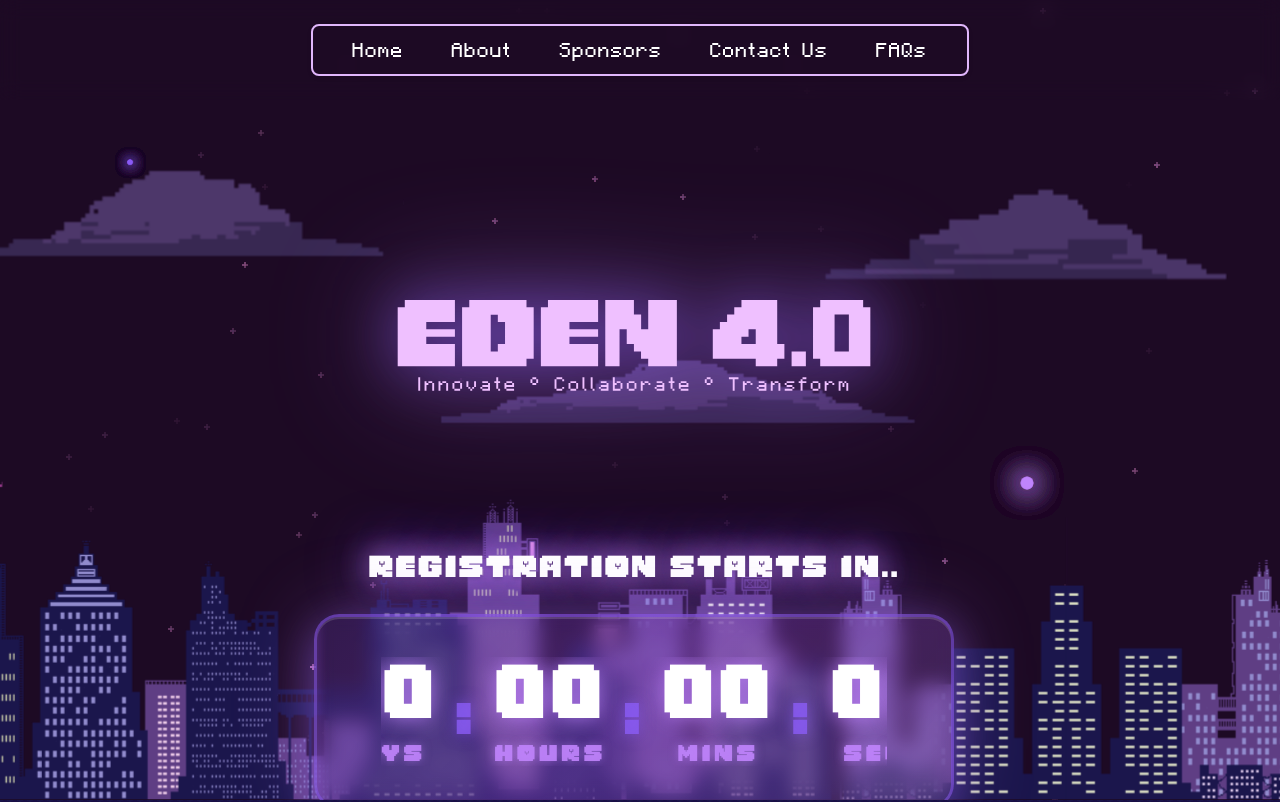
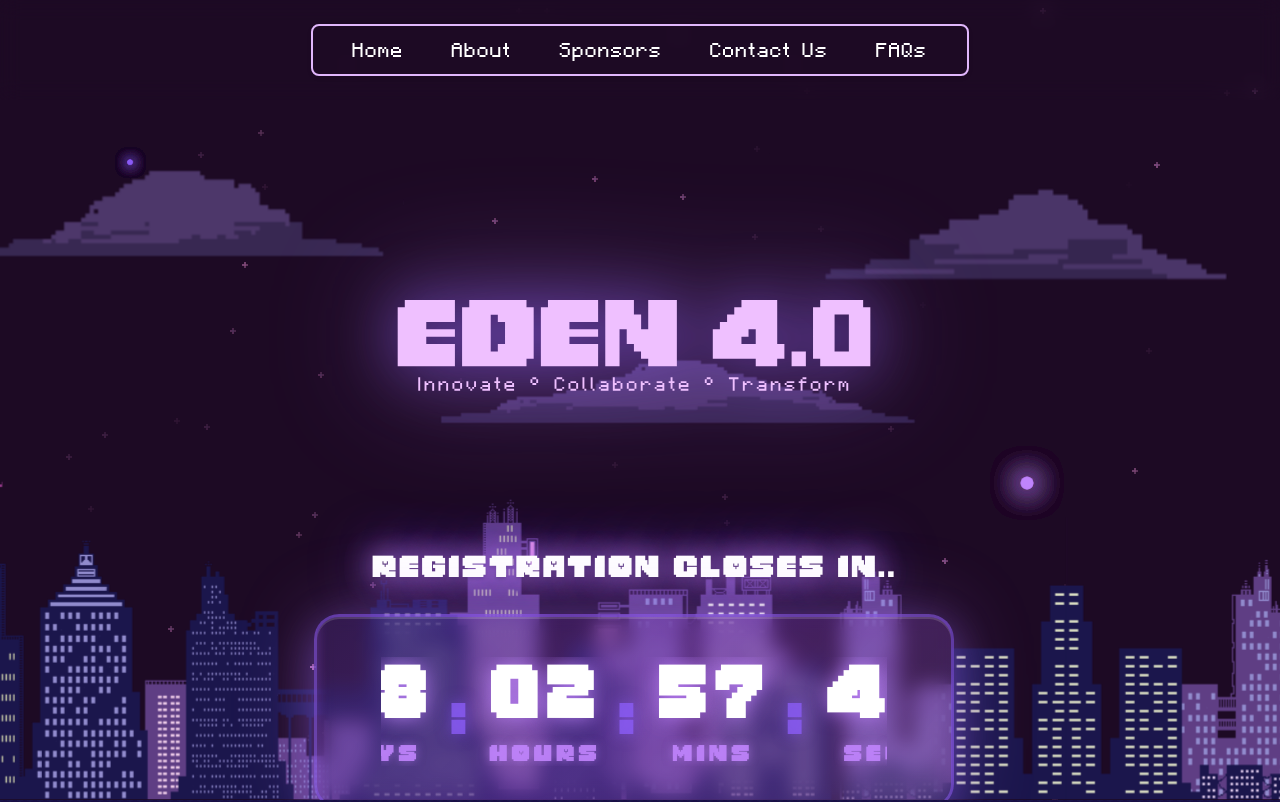
Before and after one commit to SHIBINSHA02/EDEN, a React (Vite) app: page / in a window 1280 px wide. Shown: the top 802 px of the page. Built offline with nearby package versions, Linux system fonts and the light colour scheme.

Commit message:
registration closes in updated

```diff
--- a/src/Components/About/About.jsx
+++ b/src/Components/About/About.jsx
@@ -11,7 +11,7 @@ export const About = ({ description, buttonText }) => {
   const [showAlert, setShowAlert] = useState(null);
 
   const currentDate = new Date();
-  const registrationStartDate = new Date("2025-06-06T15:01:00Z");
+  const registrationStartDate = new Date("2025-06-16T18:31:00Z");//time 12pm 17th
   useEffect(() => {
     if (currentIndex < description.length) {
       const timeout = setTimeout(() => {
@@ -42,8 +42,8 @@ export const About = ({ description, buttonText }) => {
   }
 
   const handleAlertClick = () => {
-    if (currentDate < registrationStartDate) {
-      setShowAlert(<Alert message="Registration not started" />);
+    if (currentDate > registrationStartDate) {
+      setShowAlert(<Alert message="Registration closed sorry" />);
       setTimeout(() => {
         setShowAlert(null);
       }, 3000); // Clear alert after 3 seconds
--- a/src/Components/Home/Home.jsx
+++ b/src/Components/Home/Home.jsx
@@ -9,7 +9,7 @@ export const Home = ({ heroData }) => {
   const titleRef = useRef(null);
 
   // Define the target date for the countdown
-  const targetDate = new Date("2025-06-06T15:01:00Z");
+  const targetDate = new Date("2025-06-14T18:31:00Z");//time 12pm  15th june
 
   // Title animation
   useEffect(() => {
--- a/src/Components/Home/countdown.jsx
+++ b/src/Components/Home/countdown.jsx
@@ -39,7 +39,7 @@ const Countdown = ({ targetDate }) => {
 
   return (
     <div className={`countdown-container ${isLoaded ? "loaded-final" : ""}`}>
-      <div className="countdown-title">Registration starts in..</div>
+      <div className="countdown-title">Registration closes in..</div>
       <div className="timer">
         <div className="time-units">
           <div className="time-unit">
```
